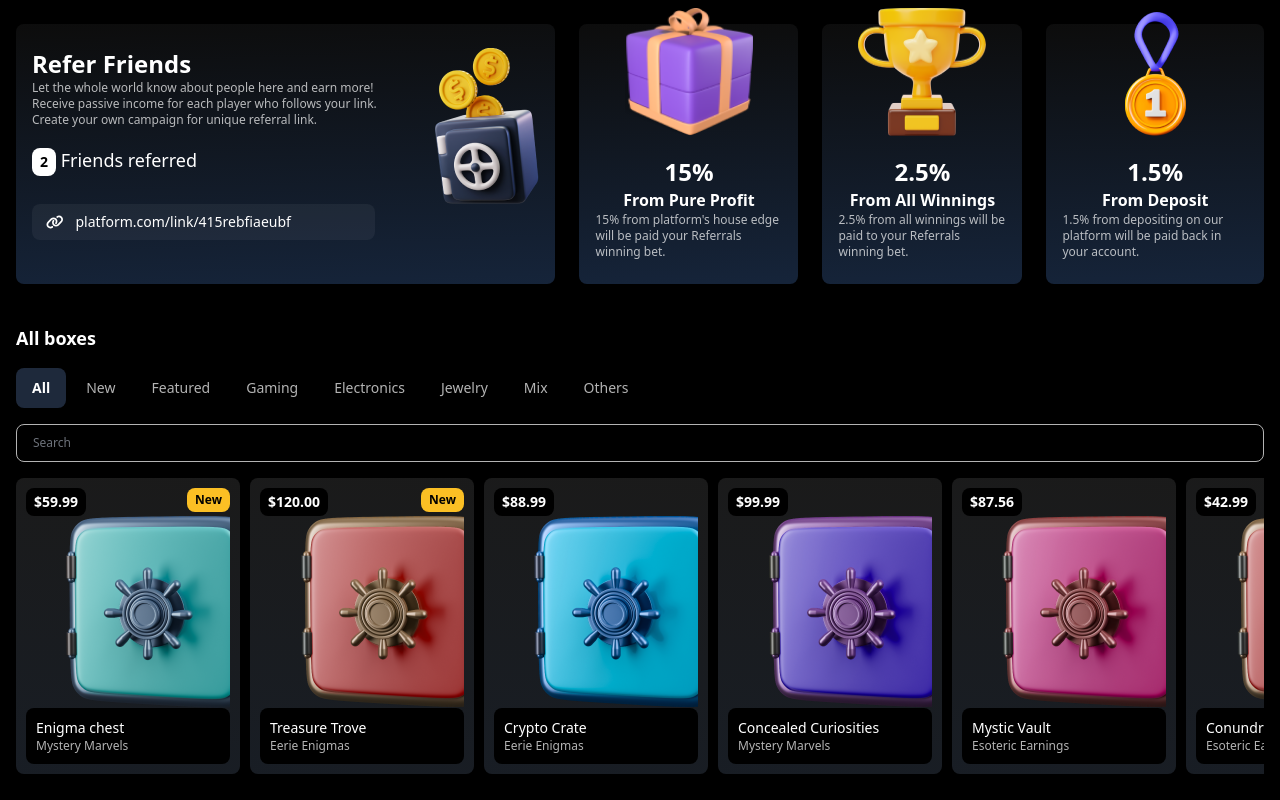
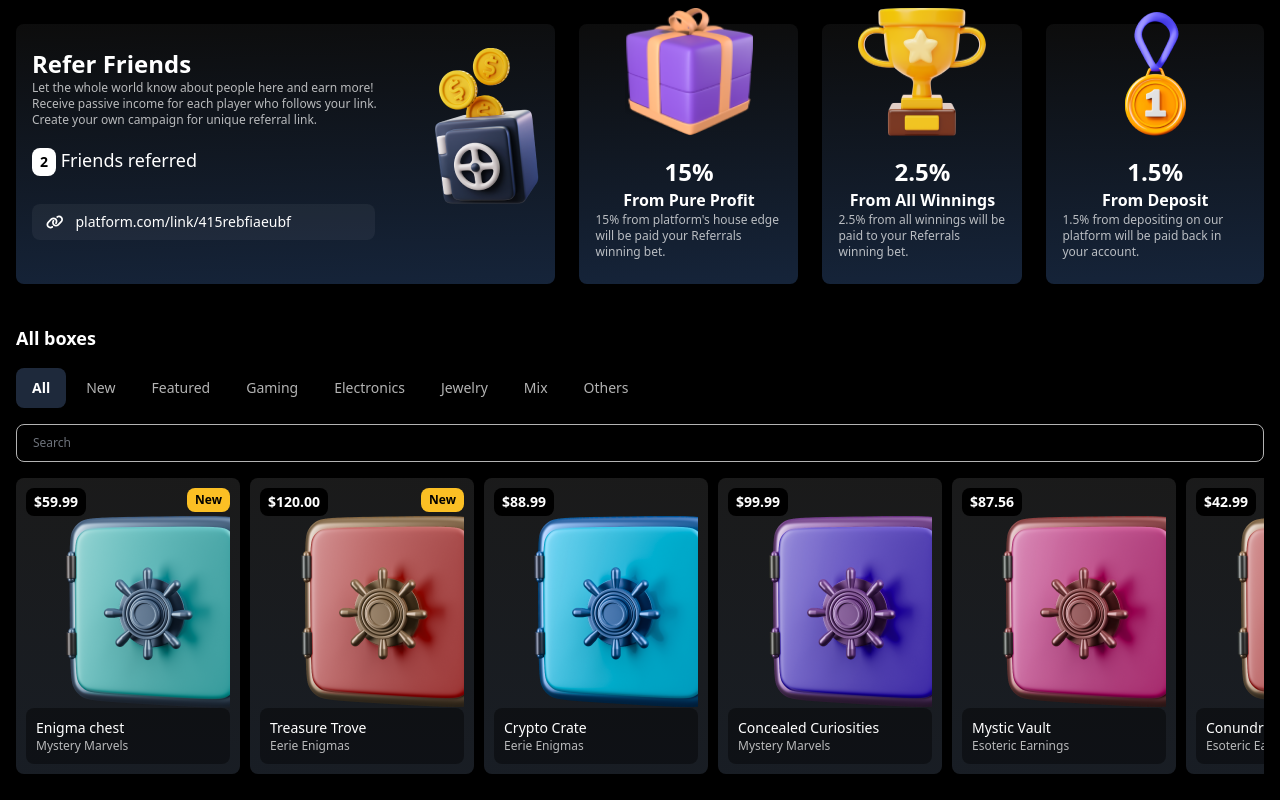
Before and after one commit to juandelacruz23/infinitro-assessment, a React (Vite) app: page / in a window 1280 px wide. Shown: the top 800 px of the page. Built offline with nearby package versions, Linux system fonts and the light colour scheme.

Commit message:
Add opacity to Card header

```diff
--- a/src/common/BoxCard/BoxCard.tsx
+++ b/src/common/BoxCard/BoxCard.tsx
@@ -26,7 +26,7 @@ const BoxCard: FC<Box> = ({ name, description, price, state, imageUrl }) => {
           )}
         </div>
         <img className="ml-auto" src={imageUrl} alt={`${name} image`} />
-        <header className="bg-black rounded-lg p-2.5">
+        <header className="bg-black/40 rounded-lg p-2.5">
           <Title4>{name}</Title4>
           <p className="opacity-70 text-xs">{description}</p>
         </header>
```
